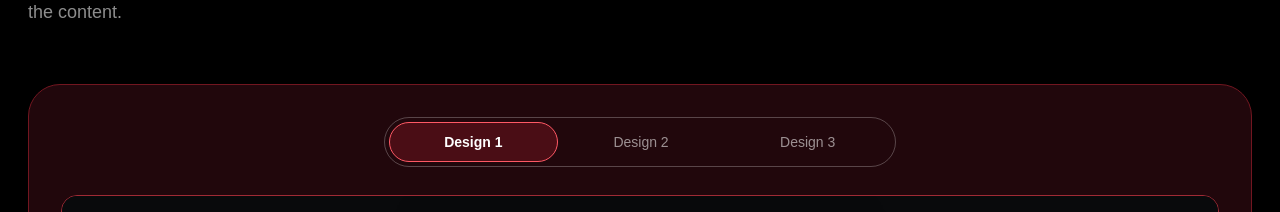
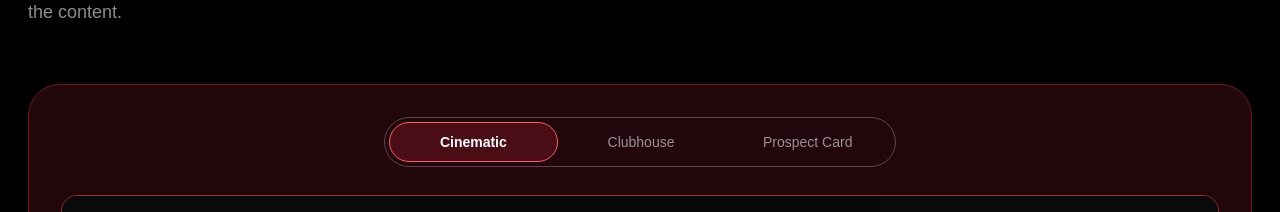
Before and after one commit to dylandirosa98/baseball-portfolio, a Next.js app: page / in a window 1280 px wide. Shown: the part 5400-5612 px from the top of the page. Built offline with nearby package versions, Linux system fonts and the light colour scheme.

Commit message:
Restore marketing design names

```diff
--- a/src/components/MarketingDesignShowcase.tsx
+++ b/src/components/MarketingDesignShowcase.tsx
@@ -8,7 +8,7 @@ import { ArrowRight, Palette } from "lucide-react";
 const designs = [
   {
     id: "design-1",
-    name: "Design 1",
+    name: "Cinematic",
     number: "01",
     copy: "Big image, bold name, immediate impact.",
     image: "/images/marketing-design-1.png",
@@ -16,7 +16,7 @@ const designs = [
   },
   {
     id: "design-2",
-    name: "Design 2",
+    name: "Clubhouse",
     number: "02",
     copy: "An editorial split layout with structured details.",
     image: "/images/marketing-design-2.png",
@@ -24,7 +24,7 @@ const designs = [
   },
   {
     id: "design-3",
-    name: "Design 3",
+    name: "Prospect Card",
     number: "03",
     copy: "A centered identity with a modern player-card feel.",
     image: "/images/marketing-design-3.png",
```
